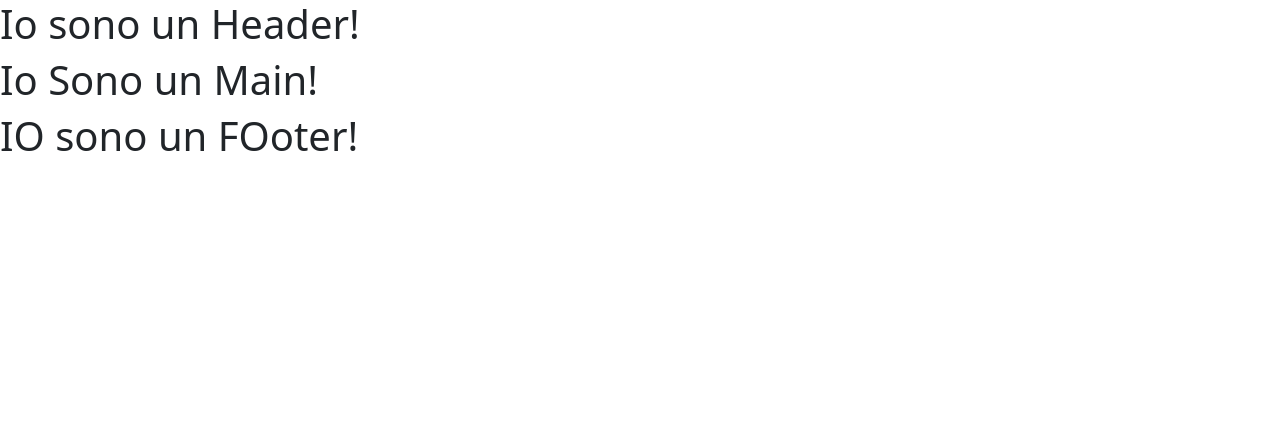
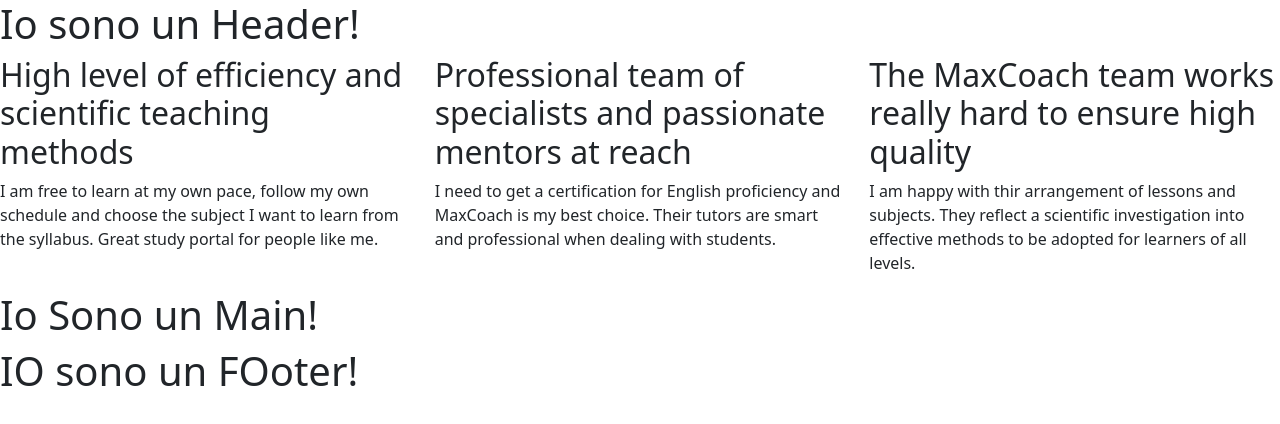
Before and after one commit to GencoMattia/proj-html-vuejs, a Vue app: page / in a window 1280 px wide. Shown: the top 424 px of the page. Built offline with nearby package versions, Linux system fonts and the light colour scheme.

Commit message:
added card.title and card.text; added row, col, no-wrap, and overflow-hidden to section

```diff
--- a/src/components/MainTopLearners.vue
+++ b/src/components/MainTopLearners.vue
@@ -38,10 +38,15 @@
 </script>
 
 <template>
-    <section class="testimonials">
-        <article class="testimonal-card">
+    <section class="testimonials row flex-nowrap overflow-hidden">
+        <article v-for="(card, index) in learnersList" :key="index" class="testimonal-card col-4">
             <div class="card-content">
-
+                <h2>
+                    {{ card.title }}
+                </h2>
+                <p>
+                    {{ card.text }}
+                </p>
             </div>
             <div class="card-profile">
 
```
